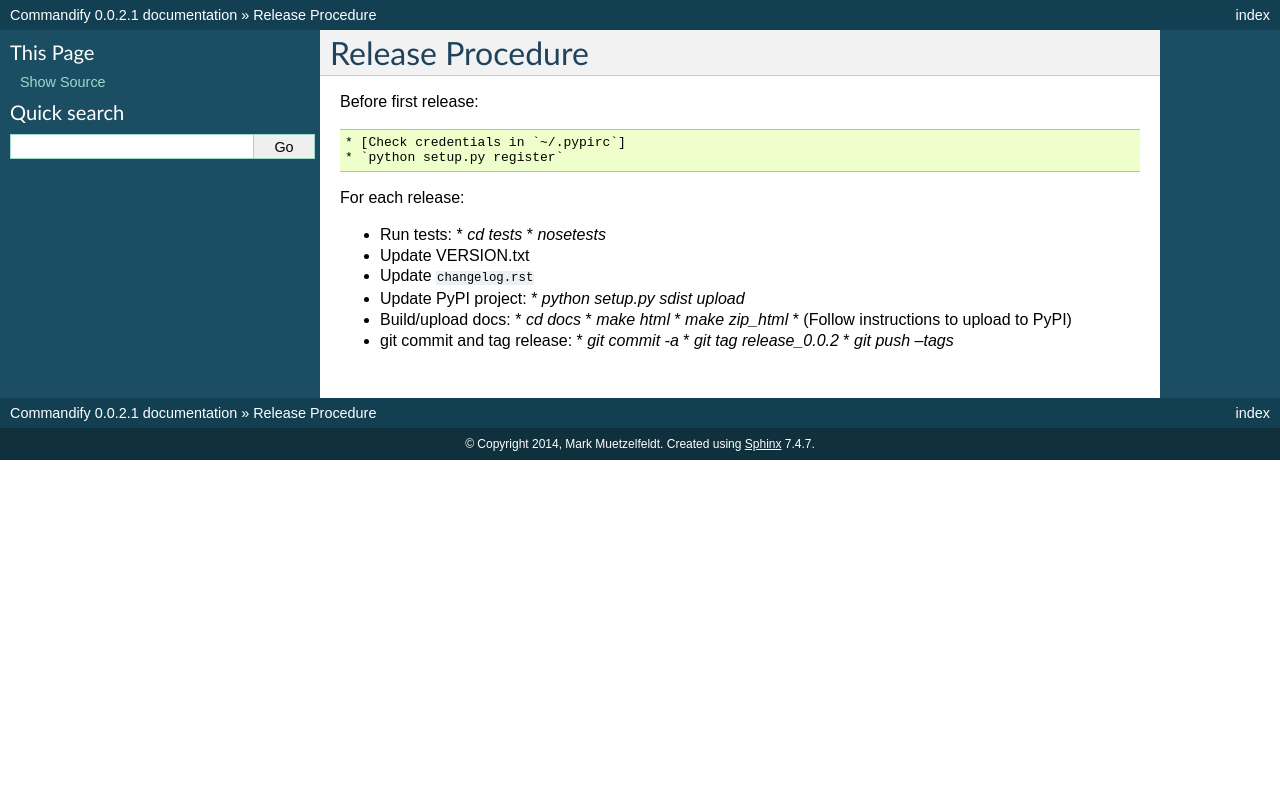
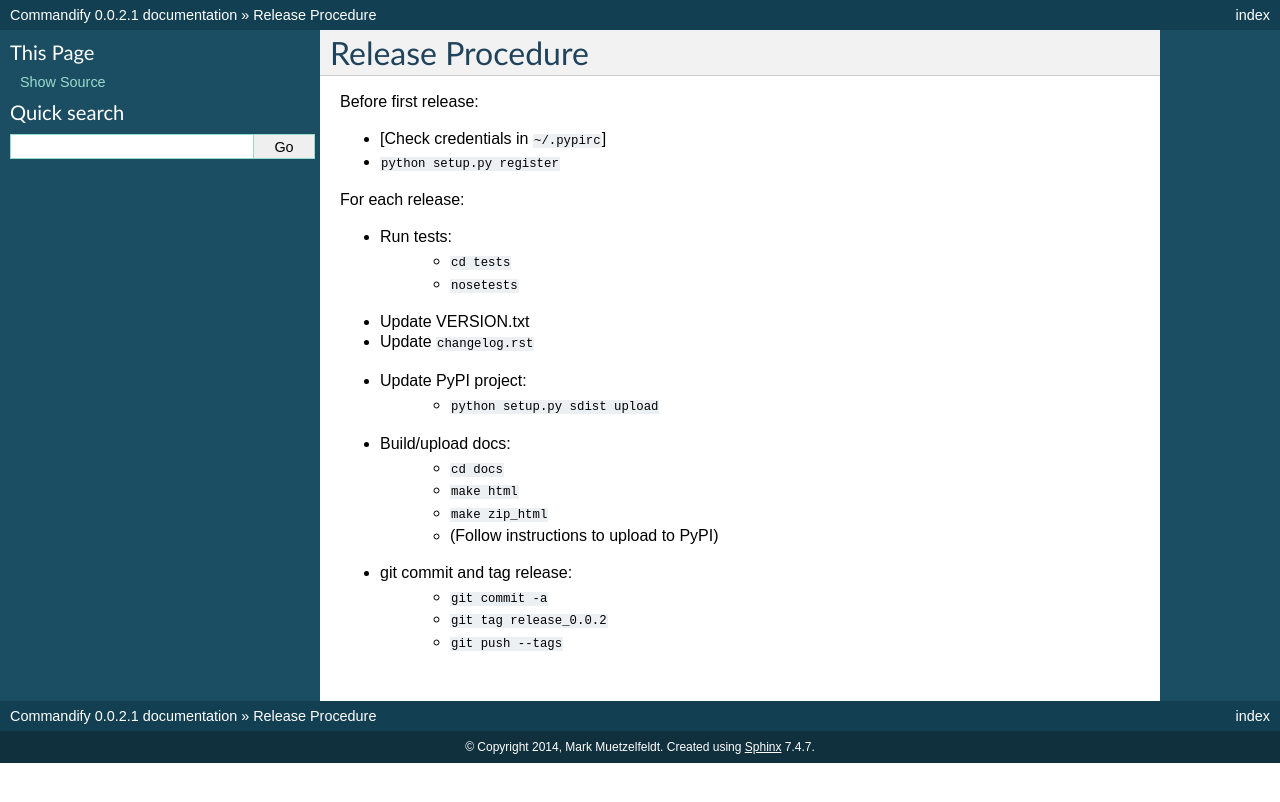
Before and after one commit to markmuetz/commandify, a Sphinx documentation site: the page built from docs/release_procedure.rst, in a window 1280 px wide. Shown: the top 802 px of the page. Built offline with Sphinx 7.4.7, drawn with Linux system fonts in a browser that asks for light colours.

Commit message:
Fix #1, fix #2: some documentation issues.

```diff
--- a/docs/release_procedure.rst
+++ b/docs/release_procedure.rst
@@ -1,26 +1,26 @@
 Release Procedure
 =================
 
-Before first release::
+Before first release:
 
-* [Check credentials in `~/.pypirc`]
-* `python setup.py register`
+* [Check credentials in ``~/.pypirc``]
+* ``python setup.py register``
 
 For each release:
 
 * Run tests:
-  * `cd tests`
-  * `nosetests`
+    * ``cd tests``
+    * ``nosetests``
 * Update VERSION.txt
 * Update ``changelog.rst``
 * Update PyPI project:
-  * `python setup.py sdist upload`
+    * ``python setup.py sdist upload``
 * Build/upload docs:
-  * `cd docs`
-  * `make html`
-  * `make zip_html`
-  * (Follow instructions to upload to PyPI)
+    * ``cd docs``
+    * ``make html``
+    * ``make zip_html``
+    * (Follow instructions to upload to PyPI)
 * git commit and tag release:
-  * `git commit -a`
-  * `git tag release_0.0.2`
-  * `git push --tags`
+    * ``git commit -a``
+    * ``git tag release_0.0.2``
+    * ``git push --tags``
```
Also changed, not shown: 1 other file.
